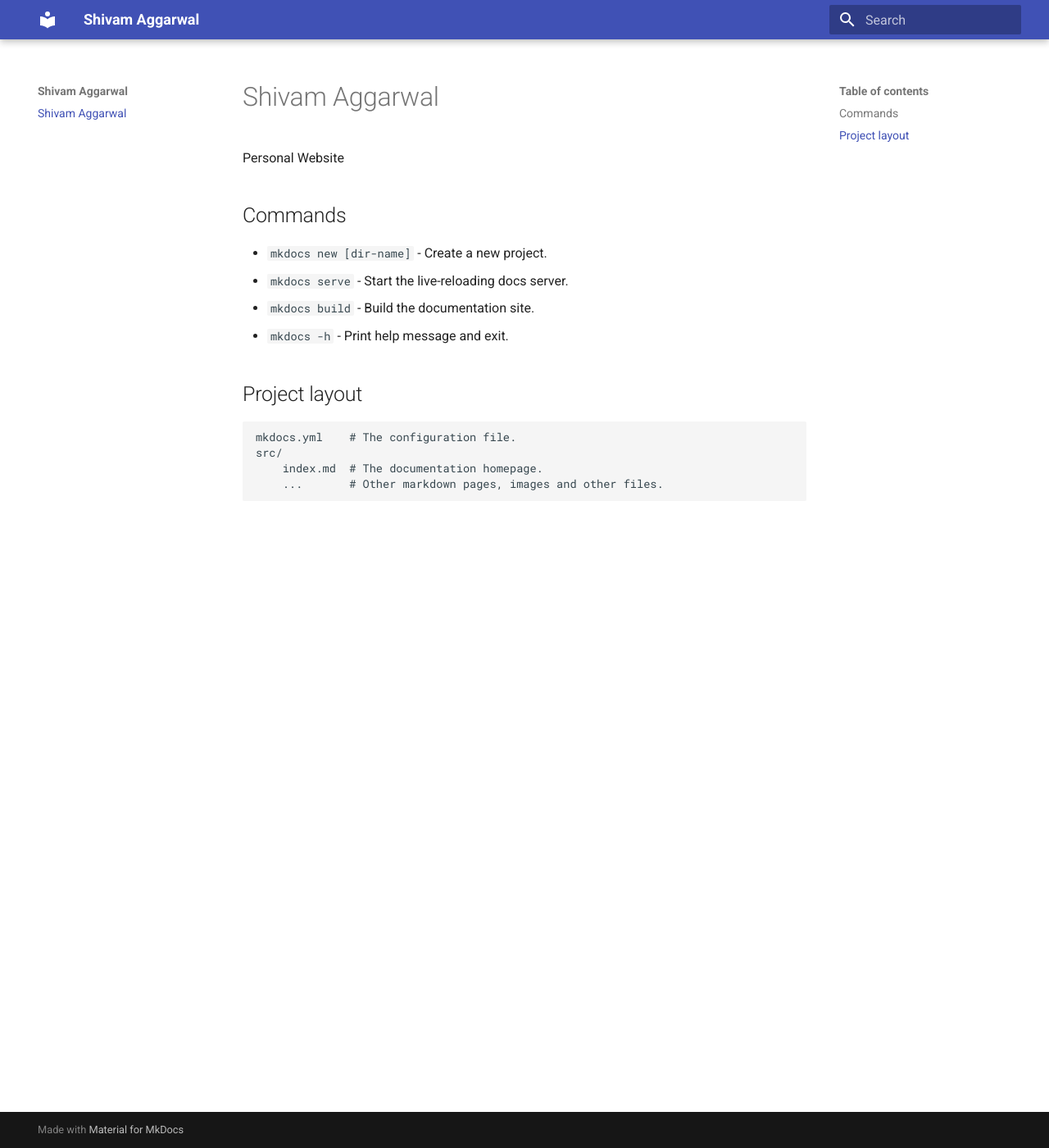
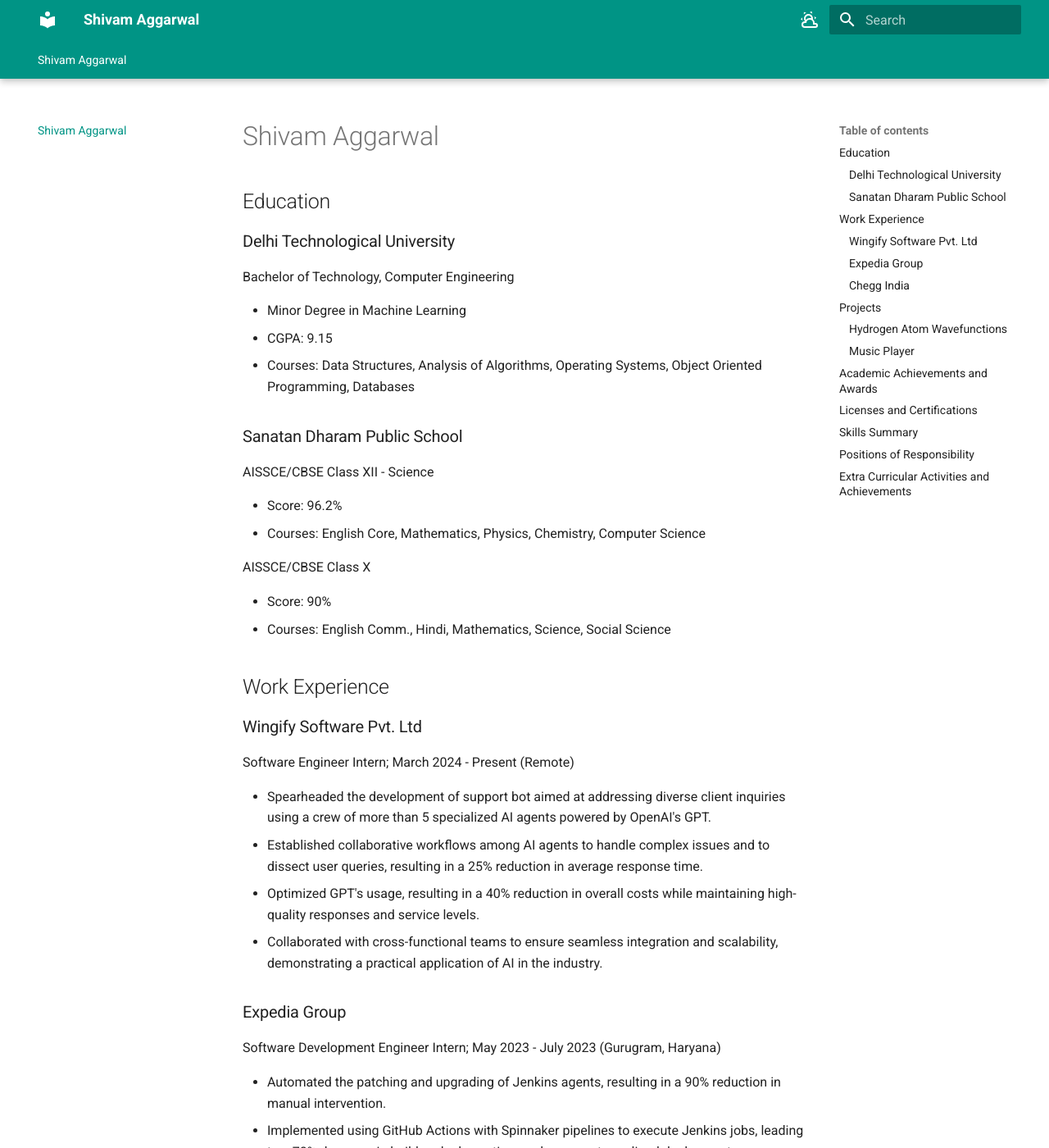
Before and after one commit to shivamaggarwal513/shivamaggarwal513.github.io, an MkDocs documentation site: the page built from src/index.md, in a window 1280 px wide and 1400 px high. Shown: the whole window at 82% size. Built offline with MkDocs 1.6.1 and Material for MkDocs 9.7.7, drawn with Linux system fonts in a browser that asks for light colours; some of the changed text lies outside the part shown.

Commit message:
configure mkdocs

```diff
--- a/mkdocs.yml
+++ b/mkdocs.yml
@@ -3,3 +3,32 @@ site_url: https://shivamaggarwal513.github.io
 docs_dir: src
 theme:
   name: material
+  palette:
+    # Palette toggle for automatic mode
+    - media: "(prefers-color-scheme)"
+      toggle:
+        icon: material/weather-partly-cloudy
+        name: Auto
+
+    # Palette toggle for light mode
+    - media: "(prefers-color-scheme: light)"
+      scheme: default
+      primary: teal
+      accent: blue
+      toggle:
+        icon: material/weather-sunny
+        name: Light mode
+
+    # Palette toggle for dark mode
+    - media: "(prefers-color-scheme: dark)"
+      scheme: slate
+      primary: teal
+      accent: blue
+      toggle:
+        icon: material/weather-night
+        name: Dark mode
+  # logo: assets/logo.png
+  # favicon: assets/favicon.png
+  features:
+    - navigation.tabs
+    - navigation.tabs.sticky
--- a/src/index.md
+++ b/src/index.md
@@ -1,17 +1,104 @@
 # Shivam Aggarwal
 
-Personal Website
+## Education
 
-## Commands
+### Delhi Technological University
 
-* `mkdocs new [dir-name]` - Create a new project.
-* `mkdocs serve` - Start the live-reloading docs server.
-* `mkdocs build` - Build the documentation site.
-* `mkdocs -h` - Print help message and exit.
+Bachelor of Technology, Computer Engineering
 
-## Project layout
+- Minor Degree in Machine Learning
+- CGPA: 9.15
+- Courses: Data Structures, Analysis of Algorithms, Operating Systems, Object Oriented Programming, Databases
 
-    mkdocs.yml    # The configuration file.
-    src/
-        index.md  # The documentation homepage.
-        ...       # Other markdown pages, images and other files.
+### Sanatan Dharam Public School
+
+AISSCE/CBSE Class XII - Science
+
+- Score: 96.2%
+- Courses: English Core, Mathematics, Physics, Chemistry, Computer Science
+
+AISSCE/CBSE Class X
+
+- Score: 90%
+- Courses: English Comm., Hindi, Mathematics, Science, Social Science
+
+## Work Experience
+
+### Wingify Software Pvt. Ltd
+
+Software Engineer Intern; March 2024 - Present (Remote)
+
+- Spearheaded the development of support bot aimed at addressing diverse client inquiries using a crew of more than 5 specialized AI agents powered by OpenAI's GPT.
+- Established collaborative workflows among AI agents to handle complex issues and to dissect user queries, resulting in a 25% reduction in average response time.
+- Optimized GPT's usage, resulting in a 40% reduction in overall costs while maintaining high-quality responses and service levels.
+- Collaborated with cross-functional teams to ensure seamless integration and scalability, demonstrating a practical application of AI in the industry.
+
+### Expedia Group
+
+Software Development Engineer Intern; May 2023 - July 2023 (Gurugram, Haryana)
+
+- Automated the patching and upgrading of Jenkins agents, resulting in a 90% reduction in manual intervention.
+- Implemented using GitHub Actions with Spinnaker pipelines to execute Jenkins jobs, leading to a 70% decrease in build and release time and a more streamlined deployment process.
+- Conducted a comprehensive analysis of various approaches for automation, resulting in a detailed documentation for best practices and recommendations for future development in replicating the process for 2 Jenkins flavors.
+
+### Chegg India
+
+Subject Matter Expert: Computer Science; November 2022 - April 2023 (Remote)
+
+- Educated 1,000s of students with code debugging and doubts in more than 5 fields of Computer Science.
+- Illustrated using programming languages C, C++, Java, Python, R, SQL, MATLAB, with 80% CF Score.
+
+## Projects
+
+### Hydrogen Atom Wavefunctions
+
+Python, NumPy, Matplotlib, Pillow; November 2021
+
+- Developed a program to generate 6 scaled wavefunctions of Hydrogen atom electron.
+- Visualized radial distribution curves; constructed 100% accuracy spatial probability density plots.
+- Computed for upto 10 sets of quantum states varying different quantum numbers.
+
+### Music Player
+
+Python, Tkinter, PyGame, Threading, Mutagen; March 2021
+
+- Engineered a GUI based desktop application which can be used to play audio files from local storage.
+- Designed 6 buttons for play, pause, stop, volume, restart and adjustable light and dark mode.
+- Attained the display of the remaining time of an audio file using 2-thread multi-threading.
+
+## Academic Achievements and Awards
+
+- Authored solutions with complete intuition explanation and hints for more than 40 problems on LeetCode.
+- Solved 1200+ problems on LeetCode and achieved Knight Badge with world rank in top 2% in LeetCode contests.
+- 5 Star: C, C++, Python, Java, SQL, Statistics, Data Structures and Algorithms on HackerRank.
+- 2 Star rated coder on CodeChef (max 1487).
+- Achieved World Rank in top 5% among more than 160,000 participants in Project Euler.
+- Secured 3602 rank in JEE (Main) and 3017 rank in JEE (Advanced).
+
+## Licenses and Certifications
+
+- DeepLearning.AI: Convolutional Neural Networks
+- Stanford University: Machine Learning Specialization
+- Google: From Data to Insights with Google Cloud Specialization
+- IIT Ropar: The Joy of Computing using Python; All India Rank in top 1% (Gold Medal)
+- IIT Kanpur: Foundations of R Software; All India Rank in top 5% (Gold Medal)
+- Google Cloud Ready Facilitator Program: Cloud Computing, Big Data, Machine Learning & Security
+- IIT Madras: Basic Calculus; All India Rank 1 (Gold Medal)
+- Data Structures and Algorithms MOOC: Basics of C++ Guided Path
+- IIT Bombay: Quantum Chemistry of Atoms and Molecules; Silver Medal
+
+## Skills Summary
+
+- Languages & Frameworks: C, C++, Java, Python, R, SQL, Groovy, BASH, GIT, TensorFlow, Scikit Learn, Tkinter
+- Tools & Platforms: GitHub, GitHub Actions, Amazon Web Services, Google Cloud Platform, Atlassian, Postman, Jenkins, Spinnaker, MySQL, BigQuery
+- Soft Skills: Leadership, Event Management
+
+## Positions of Responsibility
+
+- Engaged as an active member of International Organisation of Software Developers among 500+ members.
+- Teamed with 20 people in logistics and publicity department for an event organized by IOSD.
+
+## Extra Curricular Activities and Achievements
+
+- Initiated & led a STEM books donation drive; collecting over 50 books for underprivileged students.
+- Mentored 4 school students in career opportunities under Desh Ke Mentor, Government of Delhi.
```
